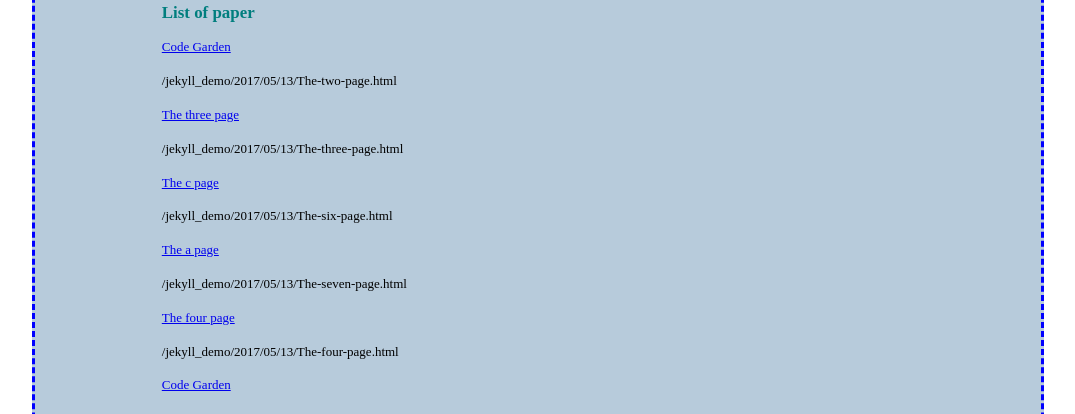
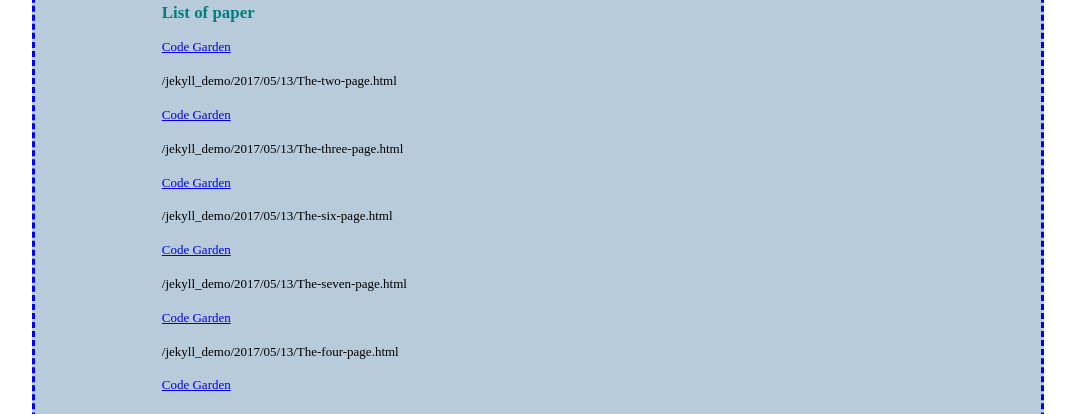
Before and after one commit to moonlightmu/jekyll_demo, a Jekyll site: the page built from index.html, in a window 1280 px wide. Shown: the part 301-715 px from the top of the page, without its empty margins (102-1177 px from the left). Built offline with Jekyll 4.4.1, drawn with Linux system fonts in a browser that asks for light colours.

Commit message:
list ++++++++++++++++++++++++++++++++++++

```diff
--- a/_posts/2017-05-13-The-four-page.html
+++ b/_posts/2017-05-13-The-four-page.html
@@ -1,6 +1,6 @@
 ---
 layout: default
-title: The four page
+title: Code Garden
 ---
 <div>
 <h1>The four</h1>
--- a/_posts/2017-05-13-The-seven-page.html
+++ b/_posts/2017-05-13-The-seven-page.html
@@ -1,6 +1,6 @@
 ---
 layout: default
-title: The a page
+title: Code Garden
 ---
 
 <frameset cols="20%,80%">
--- a/_posts/2017-05-13-The-six-page.html
+++ b/_posts/2017-05-13-The-six-page.html
@@ -1,6 +1,6 @@
 ---
 layout: default
-title: The c page
+title: Code Garden
 ---
 <div>
 <h1>This is the first page</h1>
--- a/_posts/2017-05-13-The-three-page.html
+++ b/_posts/2017-05-13-The-three-page.html
@@ -1,6 +1,6 @@
 ---
 layout: default
-title: The three page
+title: Code Garden
 ---
 <div>
 <h1>The three</h1>
```
